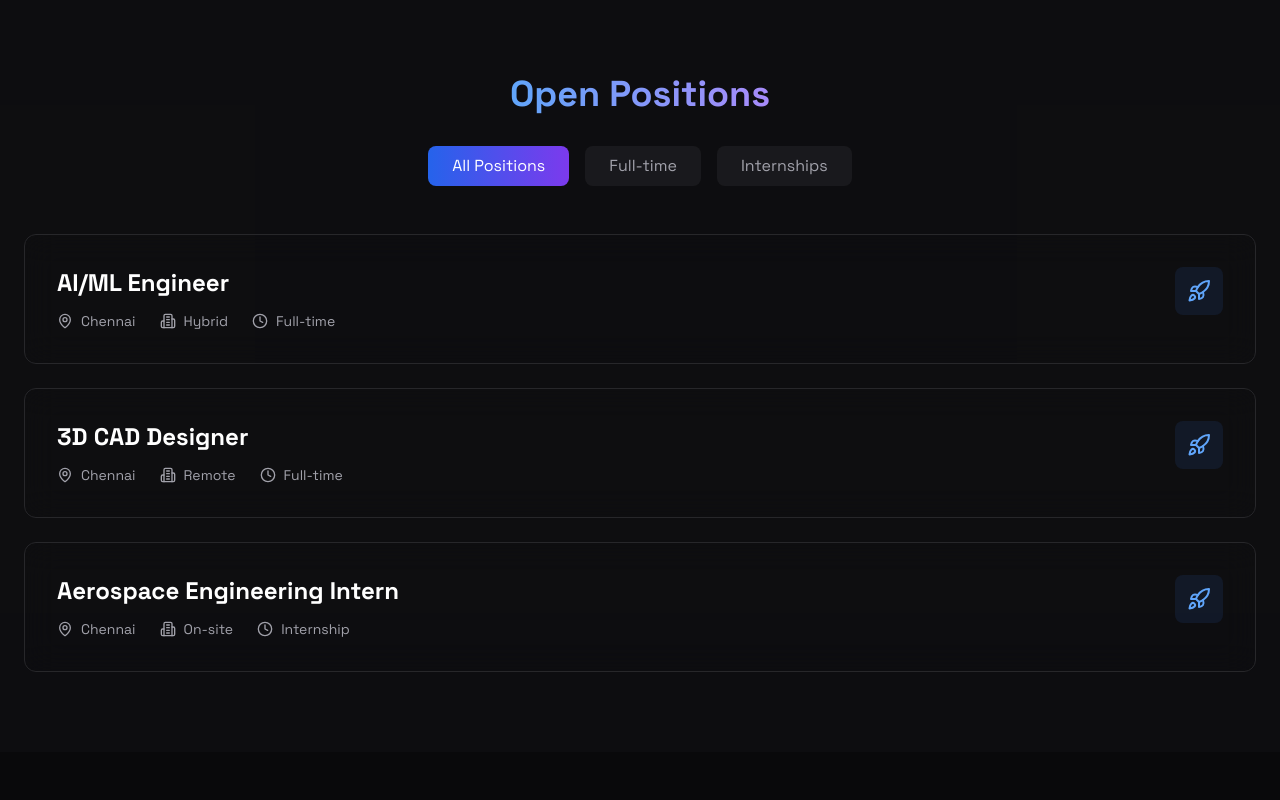
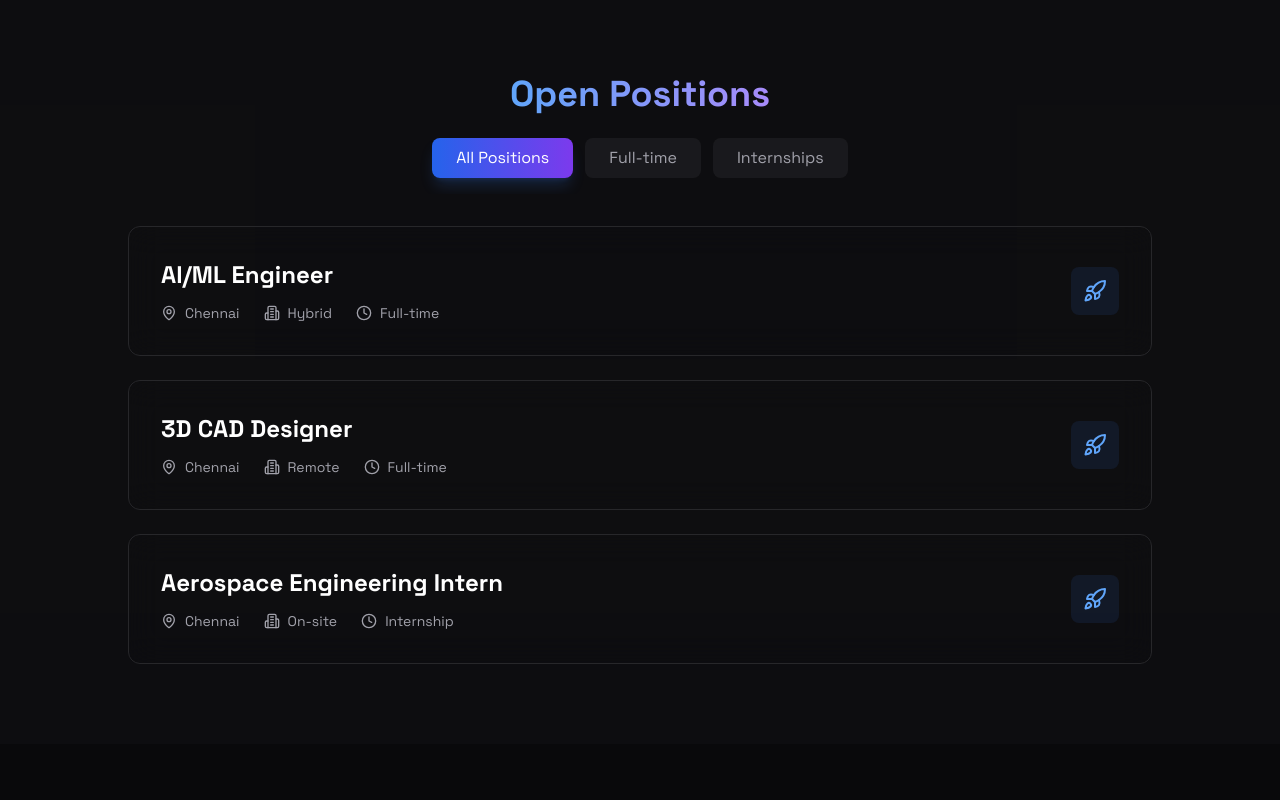
Before and after one commit to Vijayaraj-Anbalagan/dat2, a Next.js app: page /careers in a window 1280 px wide. Shown: the part 1420-2220 px from the top of the page. Built offline with nearby package versions, Linux system fonts and the light colour scheme.

Commit message:
fixed career page

```diff
--- a/src/app/careers/page.tsx
+++ b/src/app/careers/page.tsx
@@ -176,7 +176,7 @@ const CareersPage = () => {
                   animate={{ opacity: 1, y: 0 }}
                   className="text-center max-w-4xl mx-auto"
                 >
-                  <h1 className="text-5xl md:text-6xl font-bold mb-6">
+                  <h1 className="text-5xl md:text-6xl font-bold mb-6 mt-16">
                     <TextScramble duration={1.2}>
                     Join our mission to reach stratosphere
                     </TextScramble>
@@ -251,18 +251,21 @@ const CareersPage = () => {
 
       {/* Open Positions Section */}
       <section id="positions" className="py-20 relative bg-zinc-900/30">
-        <div className="container mx-auto px-6">
+  <div className="container mx-auto px-4 sm:px-6">
     <motion.div
       initial={{ opacity: 0 }}
       whileInView={{ opacity: 1 }}
       className="text-center max-w-3xl mx-auto mb-12"
     >
-            <h2 className="text-4xl font-bold mb-4">
+      <h2 className="text-4xl font-bold mb-6">
         <span className="bg-gradient-to-r from-blue-400 to-violet-400 bg-clip-text text-transparent">
           Open Positions
         </span>
       </h2>
-            <div className="flex justify-center gap-4 mt-8">
+
+      {/* Filter Buttons - Made scrollable on mobile */}
+      <div className="overflow-x-auto pb-4 -mb-4">
+        <div className="flex justify-center gap-3 min-w-min mx-auto">
           {[
             { id: 'all', label: 'All Positions' },
             { id: 'fulltime', label: 'Full-time' },
@@ -271,15 +274,16 @@ const CareersPage = () => {
             <button
               key={filter.id}
               onClick={() => setActiveFilter(filter.id as typeof activeFilter)}
-                  className={`px-6 py-2 rounded-lg transition-all duration-300 ${
+              className={`px-6 py-2 rounded-lg transition-all duration-300 whitespace-nowrap ${
                 activeFilter === filter.id
-                      ? 'bg-gradient-to-r from-blue-600 to-violet-600 text-white'
+                  ? 'bg-gradient-to-r from-blue-600 to-violet-600 text-white shadow-lg shadow-blue-500/20'
                   : 'bg-zinc-800/50 text-zinc-400 hover:bg-zinc-800'
               }`}
             >
               {filter.label}
             </button>
           ))}
+        </div>
       </div>
     </motion.div>
 
@@ -290,7 +294,7 @@ const CareersPage = () => {
         animate={{ opacity: 1, y: 0 }}
         exit={{ opacity: 0, y: -20 }}
         transition={{ duration: 0.3 }}
-              className="grid gap-6"
+        className="grid gap-4 sm:gap-6 max-w-5xl mx-auto"
       >
         {filteredPositions.map((position) => (
           <motion.div
@@ -301,13 +305,13 @@ const CareersPage = () => {
             onClick={() => setSelectedPosition(position)}
           >
             <div className="absolute inset-0 bg-gradient-to-r from-blue-500/10 via-violet-500/10 to-transparent opacity-0 group-hover:opacity-100 transition-opacity duration-300 rounded-xl" />
-                  <div className="relative p-8 border border-zinc-800 rounded-xl backdrop-blur-lg hover:border-zinc-700 transition-colors">
-                    <div className="flex justify-between items-start">
+            <div className="relative p-4 sm:p-8 border border-zinc-800 rounded-xl backdrop-blur-lg hover:border-zinc-700 transition-colors">
+              <div className="flex flex-col sm:flex-row justify-between sm:items-center gap-4">
                 <div>
-                        <h3 className="text-2xl font-bold mb-3 group-hover:text-blue-400 transition-colors">
+                  <h3 className="text-xl sm:text-2xl font-bold mb-3 group-hover:text-blue-400 transition-colors">
                     {position.title}
                   </h3>
-                        <div className="flex gap-6 text-sm text-zinc-400">
+                  <div className="flex flex-wrap gap-4 sm:gap-6 text-sm text-zinc-400">
                     <span className="flex items-center gap-2">
                       <MapPin className="w-4 h-4" />
                       {position.location}
@@ -323,7 +327,7 @@ const CareersPage = () => {
                   </div>
                 </div>
                 <motion.div
-                        className="w-12 h-12 rounded-lg bg-blue-500/10 flex items-center justify-center group-hover:bg-blue-500/20 transition-colors"
+                  className="w-12 h-12 rounded-lg bg-blue-500/10 flex items-center justify-center group-hover:bg-blue-500/20 transition-colors self-start sm:self-center"
                   whileHover={{ scale: 1.1 }}
                 >
                   <Rocket className="w-6 h-6 text-blue-400" />
```
Lines whose indentation alone changed are shown as unchanged.
